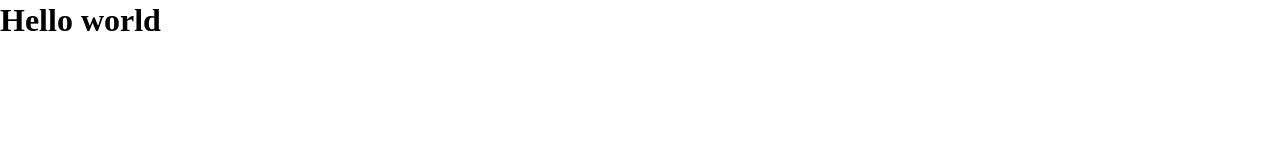
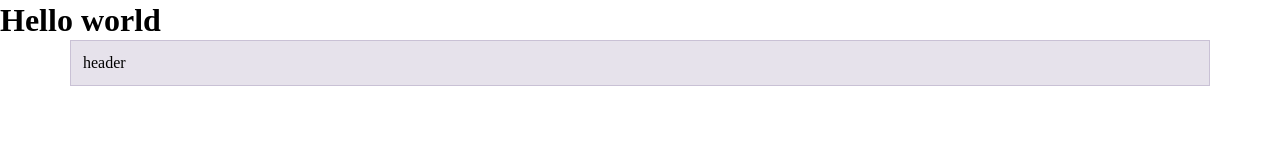
Before and after one commit to EnoDucotterd/angolino, a website built with Parcel: page src/index.html in a window 1280 px wide. Built offline with nearby package versions, Linux system fonts and the light colour scheme.

Commit message:
création des colonnes du header

```diff
--- a/src/index.html
+++ b/src/index.html
@@ -8,7 +8,13 @@
   </head>
   <body>
     <h1>Hello world</h1>
-    <header></header>
+    <header>
+      <div class="container">
+        <div class="row">
+          <div class="col">header</div>
+        </div>
+      </div>
+    </header>
     <main></main>
     <footer></footer>
 
```
